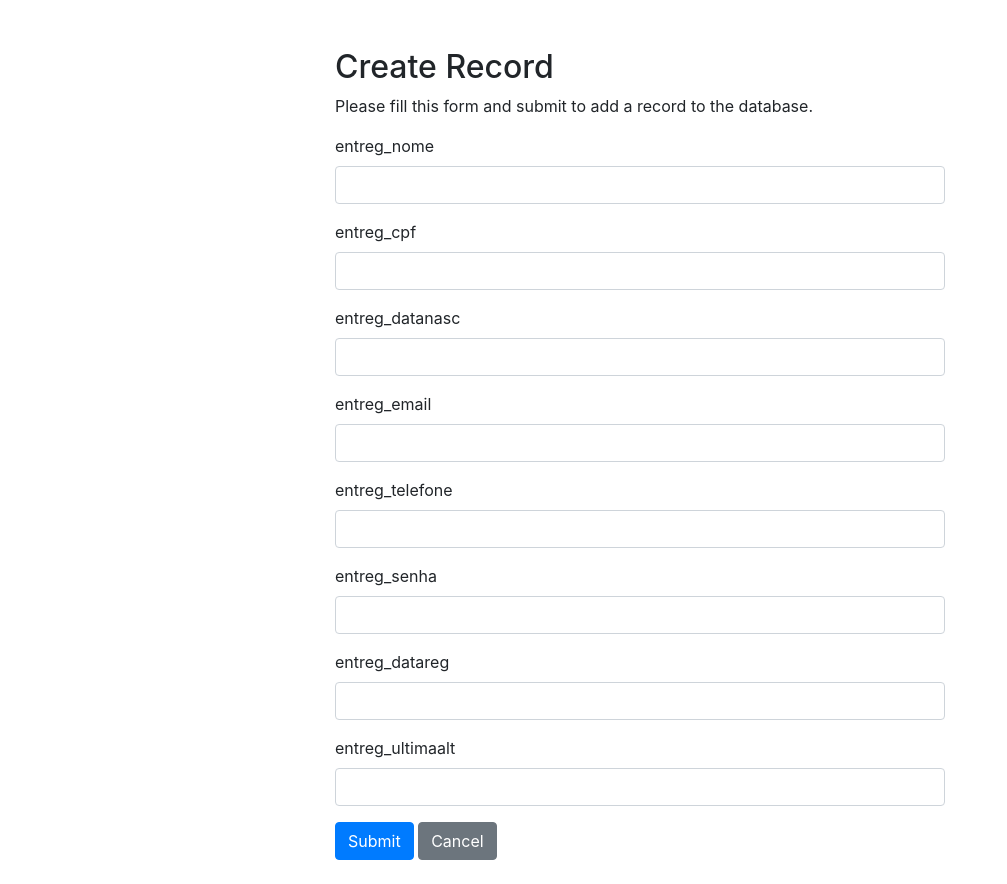
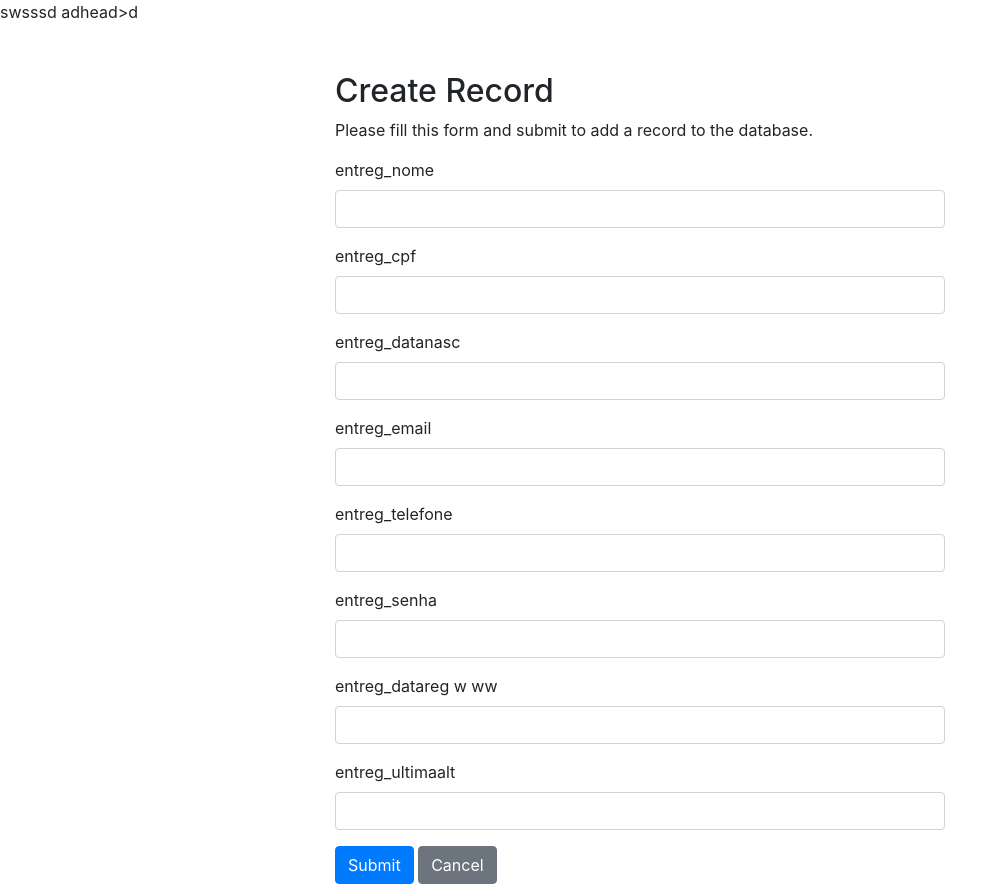
Before and after one commit to felipeosmar/senai-manutencao, a PHP site: page /entregador-create.php in a window 1280 px wide. Shown: the whole page, without its empty margins (0-1007 px from the left). Before the commit the page ends 860 px from the top, so only its background shows below. Run offline with PHP 8.4, Linux system fonts and the light colour scheme.

Commit message:
Update entregador-create.php

```diff
--- a/entregador-create.php
+++ b/entregador-create.php
@@ -61,9 +61,13 @@ if($_SERVER["REQUEST_METHOD"] == "POST"){
 }
 ?>
 
-<!DOCTYPE html>
+<!DOCTYPE html>swsssd
+
+
+
+
 <html lang="en">
-<head>
+adhead>d
     <meta charset="UTF-8">
     <title>Create Record</title>
     <link rel="stylesheet" href="https://stackpath.bootstrapcdn.com/bootstrap/4.5.0/css/bootstrap.min.css" integrity="sha384-9aIt2nRpC12Uk9gS9baDl411NQApFmC26EwAOH8WgZl5MYYxFfc+NcPb1dKGj7Sk" crossorigin="anonymous">
@@ -111,7 +115,8 @@ if($_SERVER["REQUEST_METHOD"] == "POST"){
                             </div>
 						<div class="form-group">
                                 <label>entreg_datareg</label>
-                                <input type="text" name="entreg_datareg" class="form-control" value="<?php echo $entreg_datareg; ?>">
+w                                ww
+							<input type="text" name="entreg_datareg" class="form-control" value="<?php echo $entreg_datareg; ?>">
                                 <span class="form-text"><?php echo $entreg_datareg_err; ?></span>
                             </div>
 						<div class="form-group">
```
